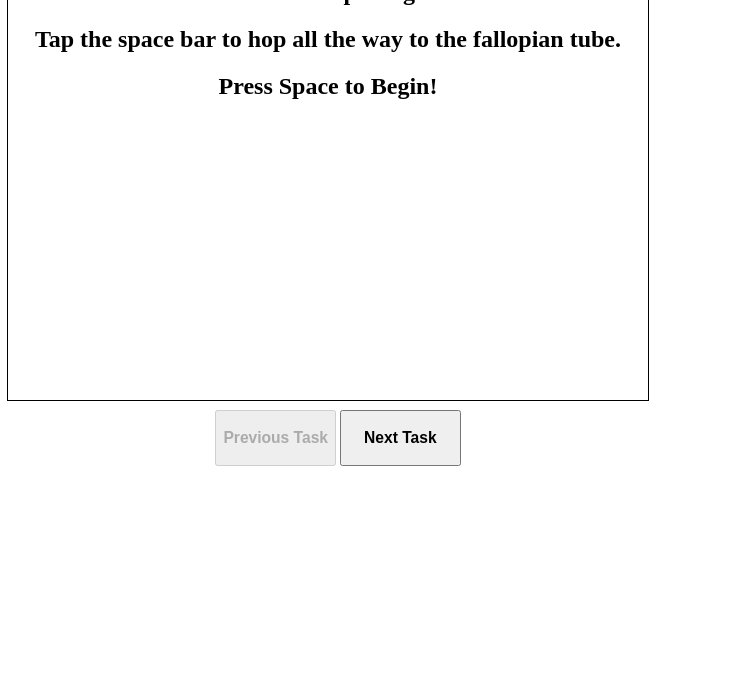
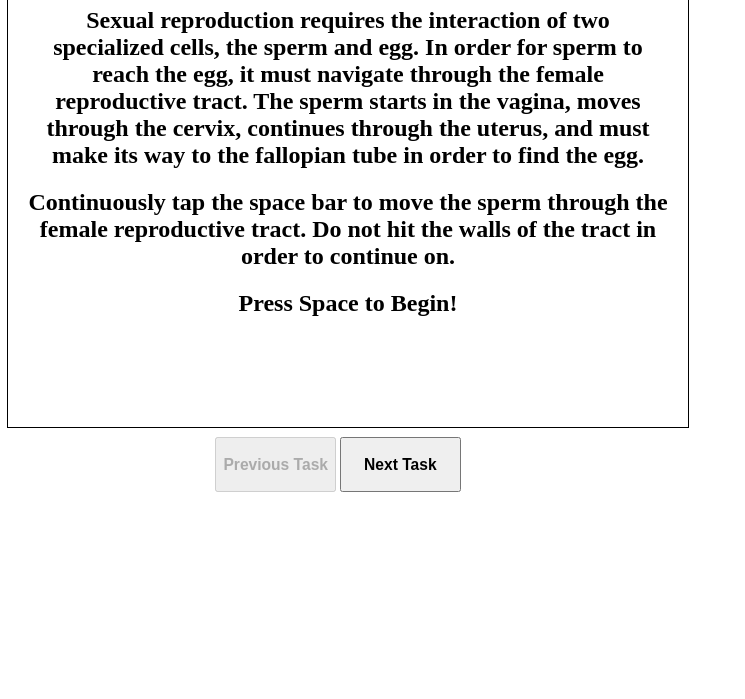
Before and after one commit to armstrongch/reproductivebiology, a plain HTML site: page index.html in a window 1280 px wide. Shown: the part 101-800 px from the top of the page, without its empty margins (0-745 px from the left). Drawn offline with nearby package versions, Linux system fonts and the light colour scheme.

Commit message:
Add files via upload

```diff
--- a/index.html
+++ b/index.html
@@ -12,6 +12,7 @@
 				height: 480px;
 				width: 640px;
 				text-align: center;
+				padding: 20px;
 			}
 			#buttonDiv {
 				text-align: center;
@@ -49,44 +50,44 @@
 			var tasks =
 			[
 				{
-					header: "Finding the Fallopian Tube",
-					description: "Educational description goes here.",
-					instructions: "Tap the space bar to hop all the way to the fallopian tube."
+					header: "Navigate the Female Reproductive Tract",
+					description: "Sexual reproduction requires the interaction of two specialized cells, the sperm and egg. In order for sperm to reach the egg, it must navigate through the female reproductive tract. The sperm starts in the vagina, moves through the cervix, continues through the uterus, and must make its way to the fallopian tube in order to find the egg.",
+					instructions: "Continuously tap the space bar to move the sperm through the female reproductive tract. Do not hit the walls of the tract in order to continue on."
 				},
 				{
-					header: "Collecting Calcium",
-					description: "Educational description goes here.",
-					instructions: "Tap the space bar to collect calcium on the way to the egg."
+					header: "Undergo Capacitation",
+					description: "Capacitation is a process in which the sperm are reprogrammed by the female reproductive tract in order to become activated. One aspect of capacitation is hyperactivated motility, or accelerated movement. Hyperactivation is controlled by calcium entry into the sperm through a special channel called CatSper. Once capacitated, sperm are fertile and can interact with the egg.",
+					instructions: "Collect as much calcium (Ca<sup>2+</sup>) as possible while navigating the sperm to the egg in order to become hyperactivated."
 				},
 				{
-					header: "Arriving at the Egg",
-					description: "Educational description goes here.",
-					instructions: "Tap the space bar at the perfect moment to attach to ZP3 on the outside of the egg."
+					header: "Binding to the Zona Pellucida",
+					description: "The egg is surrounded by a protein layer called the zona pellucida. Sperm must first bind to the zona pellucida in order to interact with the egg. Sperm only bind a specific zona pellucida protein, called ZP3.",
+					instructions: "Press the space bar once the sperm is aimed at ZP3 to bind to the egg."
 				},
 				{
-					header: "Binding to ZP3",
-					description: "Educational description goes here.",
-					instructions: "Tap the space bar to bind to ZP3 and penetrate the first layer of the egg."
+					header: "Acrosome Reaction",
+					description: "The acrosome reaction is a process in which sperm release enzymes, proteins that aid in chemical reactions, that allow for the penetration to the egg cell surface. The sperm can then fuse with the egg.",
+					instructions: "Press the space bar to release the enzymes and then penetrate to the egg surface."
 				},
 				{
-					header: "Releasing the Nucleus",
-					description: "Educational description goes here.",
-					instructions: "Tap the space bar to fuse to the egg, then click the PLCzeta to release a calcium wave."
+					header: "Release the Sperm Contents",
+					description: "Once fused to the egg, the sperm will release its contents including its nucleus as well as a protein called PLC zeta. PLC zeta can signal to other proteins and molecules causing the release of calcium in the egg which leads to egg activation.",
+					instructions: "Press the space bar to release the sperm contents. Click on PLC zeta to activate the egg."
 				},
 				{
-					header: "Fusing Corticle Granules with the Egg",
-					description: "Educational description goes here.",
-					instructions: "Click the corticle granules to fuse them with the egg."
+					header: "Cortical Granule Fusion",
+					description: "Cortical granules are organelles of the egg that secrete enzymes. When the egg is activated, the cortical granules will fuse to the egg membrane and release these enzymes. The release of the cortical granule contents modifies the zona pellucida and prevents other sperm from binding the egg.",
+					instructions: "Click the cortical granules to release their enzymes and modify the zona pellucida."
 				},
 				{
-					header: "Returning to the Uterus",
-					description: "Educational description goes here.",
-					instructions: "Press the space bar to guide the egg back down the fallopian tube to the uterus. Click the egg when prompted to divide and hatch."
+					header: "Divide & Return to the Uterus",
+					description: "Once the egg is activated, it is able to undergo meiosis, or cellular division. The fertilized egg must navigate its way back through the female reproductive tract. While traveling from the fallopian tube to the uterus, the fertilized egg will continuously divide and develop into a blastocyst, a multicellular structure that gives rise to an embryo.",
+					instructions: "Continuously tap the space bar to move the fertilized egg through the female reproductive tract. Click the egg to divide when prompted. Do not hit the walls of the tract in order to continue on."
 				},
 				{
-					header: "Emplanting the Egg in the Uterus",
-					description: "Educational description goes here.",
-					instructions: "Press the space bar to implant in the uterus."
+					header: "Implantation",
+					description: "The blastocyst must implant in the uterine lining. After implantation, the embryo develops in the uterus throughout a gestational period of 40 weeks until birth.",
+					instructions: "Press the space bar to implant in the uterine lining."
 				}
 			];
 
```
